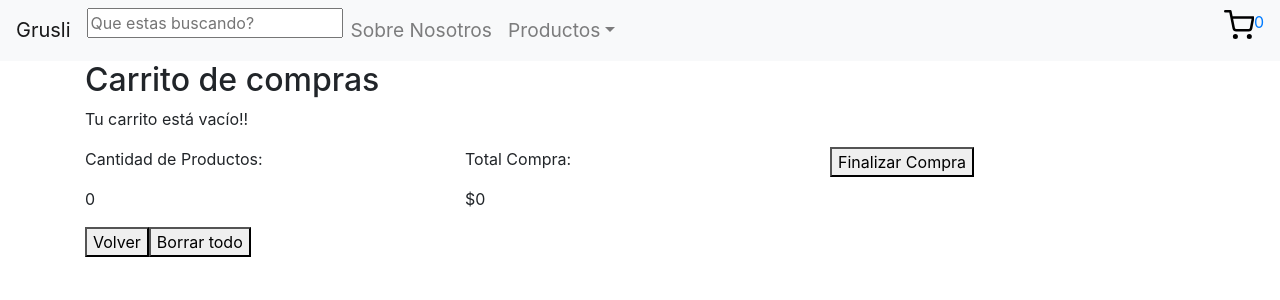
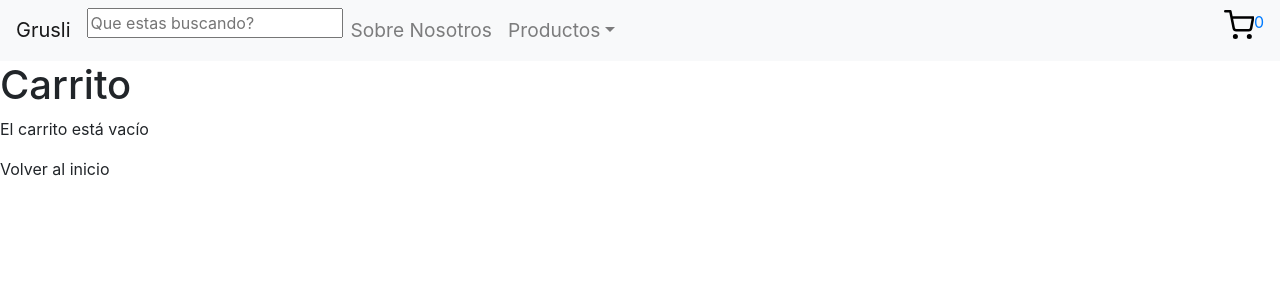
Before and after one commit to agusjd-zz/ReactApp, a React (Create React App) app: page /Carrito in a window 1280 px wide. Shown: the top 300 px of the page. Built offline with nearby package versions, Linux system fonts and the light colour scheme.

Commit message:
se agregan elementos al carrito correctamente

```diff
--- /dev/null
+++ b/src/Components/Cart/Cart.css
@@ -0,0 +1,3 @@
+.img-cart{
+    width: 100px;
+}
--- a/src/Components/Cart/Cart.js
+++ b/src/Components/Cart/Cart.js
@@ -1,27 +1,20 @@
 import React, {useContext} from 'react';
-import CartContext from '../../Context/CartContext'
+import {useCartContext} from "../../Context/CartContext"
 import {NavLink} from 'react-router-dom'
+import "./Cart.css"
 
 function Cart() {
 
-    const {products,delProduct, clearCart, getGrandTotal, productsCount} = useContext(CartContext);
+    const {cart, totalPrice, removeItem, clearCart} = useCartContext();
 
-    const handleDel = (p) => {
-        delProduct(p.id);
-    };
-    return(
-        <>
-        <div className="container">
-        <h2>Carrito de compras</h2>
+    return (
         <div>
-        {products.length === 0 ?
-            (
-                <>
-                <p>Tu carrito está vacío!!</p>
-                </>
-                )
-            :products.map((product) => {
-                return(
+            <h1>Carrito</h1>
+            {
+                cart.length > 0 ?
+                <div>
+                    {cart.map((product, index) => {
+                        return (
                             <>
                             <div className="row">
                             <p className="col-xl-2">Producto</p>
@@ -29,39 +22,38 @@ function Cart() {
                             <p className="col-xl-2">Precio por unidad</p>
                             <p className="col-xl-2">Precio total</p>
                             </div>
-                    <div className="row" key={product.id}>
-                        <img src={product.img}></img>
-                        <p className="col-xl-2">{product.title}</p>
-                        <p className="col-xl-2">{product.number}</p>
-                        <p className="col-xl-2">AR${product.price}</p>
-                        <p className="col-xl-2">{(product.price * product.number)}</p>
-                        <button onClick={() => handleDel(product)}>X</button>
+                            <div key={index} className="row">
+                                <img src={product.item.img} className="img-cart"></img>
+                                <p className="col-xl-2"><strong>{product.item.title}</strong></p>
+                                <p className="col-xl-2">{product.cantidad}</p>
+                                <p className="col-xl-2">AR${product.item.price}</p>
+                                <p className="col-xl-2">AR${product.item.price * product.cantidad}</p>
+                                <button onClick={() => removeItem(product.item.id, product.item.price * product.cantidad, product.cantidad)}>X</button>
                             </div>
                             </>
-
                         )
-            })
-            }
+                    })}
                     <div className="row">
                     <div className="col-xl-4">
-            <p>Cantidad de Productos:</p>
-            <p>{productsCount()}</p>
+                        <p>Total Compra:</p>
+                        <p>${totalPrice}</p>
                     </div>
                     <div className="col-xl-4">
-            <p>Total Compra:</p>
-            <p>${getGrandTotal()}</p>
+                    {cart.length > 0 && <button className="btn btn-success" onClick={clearCart}>Vaciar carrito</button>}
                     </div>
                     <div>
-                <button>Finalizar Compra</button>
+                        <button className="btn btn-success">Finalizar Compra</button>
                     </div>
                     </div>
-        <NavLink to="/Store">
-        <button>Volver</button>
-        </NavLink>
-        <button onClick={clearCart}>Borrar todo</button>
-        </div>
+                </div> :
+                <>
+                    <div className="carritoVacioMensaje">
+                        <p>El carrito está vacío</p>
+                       Volver al inicio
                     </div>
                 </>
+            }
+        </div>
     )
 }
 
--- a/src/Components/CartWidget/CartWidget.js
+++ b/src/Components/CartWidget/CartWidget.js
@@ -1,16 +1,17 @@
 import React,{useContext} from 'react';
 import { FiShoppingCart } from "react-icons/fi";
 import './CartWidget.css'
-import CartContext from '../../Context/CartContext'
+import {useCartContext} from '../../Context/CartContext'
 
 const CartWidget = () =>{
 
-  const {productsCount} = useContext(CartContext)
+  const {totalQty} = useCartContext()
   return(
+
     <>
       <div className="d-flex">
       <FiShoppingCart className='iconCart'></FiShoppingCart>
-      <p>{productsCount()}</p>
+      <p>{totalQty}</p>
       </div>
     </>
   )
--- a/src/Components/Item/Item.js
+++ b/src/Components/Item/Item.js
@@ -2,6 +2,7 @@ import React from 'react'
 import {NavLink} from 'react-router-dom'
 import { FiShoppingCart } from "react-icons/fi";
 import "./Item.css"
+import ItemCount from '../ItemCount/ItemCount';
 
 const Item = ({id,title,price,img,details}) => {
     return (
@@ -19,6 +20,7 @@ const Item = ({id,title,price,img,details}) => {
         <NavLink to ={`/DetalleProducto/${id}`}>
         <FiShoppingCart className='icon-product'></FiShoppingCart>
         </NavLink>
+
         </div>
         </div>
     </div>
--- a/src/Components/ItemCount/ItemCount.js
+++ b/src/Components/ItemCount/ItemCount.js
@@ -3,24 +3,14 @@ import './ItemCount.css';
 import { IoMdAddCircleOutline } from "react-icons/io";
 import { IoIosRemoveCircleOutline } from "react-icons/io";
 import {NavLink} from 'react-router-dom';
-import CartContext from '../../Context/CartContext'
-
-
-const ItemCount = (props)=>{
-    const initial = 1;
-    const[count,setCount] = React.useState(initial);
-    const stock = props.stock;
-    const idProduct = props.id;
-    const price = props.price;
-    const title = props.title;
-    const img = props.img;
-    const [showing, setShowing] = React.useState(false);
-
-    const {addProduct} = React.useContext(CartContext);
-    const datos = {idProduct, price, title,img}
 
 
 
+const ItemCount = ({ stock, initial, onAdd })=>{
+
+    const[count,setCount] = React.useState(initial);
+
+    const [showing, setShowing] = React.useState(false);
 
 
     const countAdd = () =>{
@@ -36,13 +26,6 @@ const ItemCount = (props)=>{
 
     }
 
-    const addToCart = () =>{
-        setShowing({ showing: !showing });
-        console.log(`Se agregaron ${count} elementos al carrito ${idProduct}`)
-        addProduct(datos, count);
-
-
-    }
 
     return(
         <>
@@ -53,7 +36,7 @@ const ItemCount = (props)=>{
         </div>
         { showing
     ? <NavLink to="/Carrito"><button className="btn btn-color" >Terminar Compra</button></NavLink>
-    : <button onClick={addToCart} className="btn btn-color">Agregar al Carrito {count}</button>
+    : <button onClick={(e) => onAdd(e, count)} className="btn btn-color">Agregar al Carrito {count}</button>
     }
 
         </>
--- a/src/Components/ItemDetailsContainer/ItemDetailsContainer.js
+++ b/src/Components/ItemDetailsContainer/ItemDetailsContainer.js
@@ -2,7 +2,6 @@ import React,{useEffect, useState} from 'react'
 import {useParams} from 'react-router-dom'
 import ItemDetails from "../ItemDetails/ItemDetails"
 import {productDetails} from "../Item/products"
-// import ProductContext from "../../Context/ProductContext"
 import {getFirestore} from "../../firebase";
 
 
--- a/src/Components/ItemListContainer/ItemListContainer.js
+++ b/src/Components/ItemListContainer/ItemListContainer.js
@@ -1,11 +1,11 @@
 import React,{useEffect, useState} from 'react';
 import { useParams } from 'react-router-dom';
 import ItemList from '../ItemList/ItemList';
-import {getFirestore} from "../../firebase"
-import ProductContext from "../../Context/ProductContext"
+// import {getFirestore} from "../../firebase"
+import {productDetails} from "../../Components/Item/products"
 
 const ItemListContainer = () =>{
-    const product = React.useContext(ProductContext)
+    const product = productDetails
     const [items,setItems] = useState([])
     const {id} = useParams()
 
--- a/src/Context/CartContext.js
+++ b/src/Context/CartContext.js
@@ -1,48 +1,48 @@
-import React, {createContext, useState} from 'react';
+import {useContext, createContext, useState} from 'react';
 
-const CartContext = createContext();
+export const CartContext = createContext();
+export const useCartContext = () => useContext(CartContext)
 
 function CartContextProvider({children}){
-    const [products, setProducts] = useState([]);
+    const [cart, setCart] = useState([]);
+    const [totalQty, setTotalQty] = useState(0);
+    const [totalPrice, setTotalPrice] = useState(0);
 
-    const addProduct = (datos, number) => {
+    const addToCart = (item, qty) => {
+        const repeated = cart.findIndex(product => product.item.id === item.item.id);
 
-    const existing = products.find((p) => p.id === datos.id);
+        setTotalQty(totalQty + qty);
 
-    if (existing) {
-        existing.number += number;
+        if(repeated !== -1) {
+            const newArray = Array.from(cart);
+            cart[repeated].cantidad += item.cantidad;
+            setCart(newArray);
         } else {
-        setProducts([...products, { ...datos, number }]);
+            setCart([...cart, item]);
+            setTotalPrice(totalPrice + (item.item.price * item.cantidad))
         }
-    };
+    }
 
-    const delProduct = (id) => {
-        products.splice(
-        products.findIndex((p) => p.id === id),
-        1
-        );
-        setProducts([...products]);
-    };
+    const removeItem = (id, price, qty) => {
+        const arrayAfterDelete = cart.filter(product => product.item.id !== id);
+
+        setCart(arrayAfterDelete);
+        setTotalPrice(totalPrice - price);
+        setTotalQty(totalQty - qty);
+    }
 
     const clearCart = () => {
-        setProducts([]);
+        setCart([]);
+        setTotalQty(0)
     }
 
-    const productsCount = () => {
-        return products.reduce((total, p) => (total += p.number), 0);
-    };
-
-    const getGrandTotal = () => {
-        return products.reduce((total , p) => (total += p.price * p.number), 0);
-    };
-
     return(
-        <CartContext.Provider value={{ products, addProduct, delProduct, clearCart, productsCount, getGrandTotal  }}>
+        <CartContext.Provider value={{ cart, totalQty, totalPrice,addToCart, removeItem, clearCart }}>
             {children}
         </CartContext.Provider>
     )
 
 }
 
-export default CartContext;
-export {CartContextProvider};
+
+export default CartContextProvider;
--- a/src/Context/ProductContext.js
+++ /dev/null
@@ -1,31 +0,0 @@
-import React, {createContext, useState, useEffect} from 'react';
-import { productDetails } from '../Components/Item/products';
-
-const ProductContext = createContext();
-console.log(productDetails)
-
-function ProductContextProvider({children}) {
-    const [product, setProduct] = useState([]);
-
-    useEffect(() => {
-        setTimeout(() => {
-            const promise = new Promise((resolve, reject) => {
-                resolve(productDetails);
-            });
-            promise.then(productDetails => {
-                setProduct(productDetails);
-            })
-        }, 100);
-    },[])
-
-
-    return(
-        <ProductContext.Provider value={product}>
-            {children}
-        </ProductContext.Provider>
-    )
-}
-
-
-export default ProductContext;
-export {ProductContextProvider};
```
Also changed, not shown: src/App.js (+4 -5 lines), src/Components/ItemDetails/ItemDetails.js (+15 -3 lines), 1 other file (tests, documents, lock files or other folders). Lines whose indentation alone changed are shown as unchanged.
